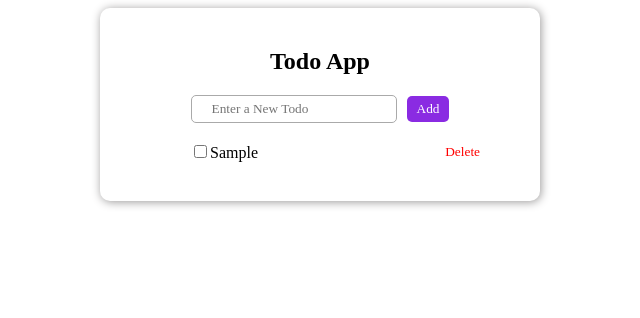
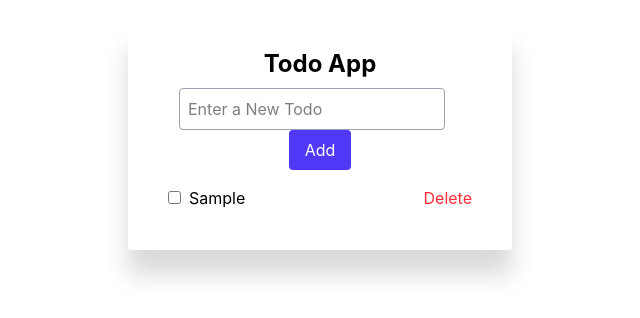
Before and after one commit to Hamse-Bashe/First-React-Project, a React (Vite) app: page / in a window 1280 px wide. Both pictures are taken after typing "Sample" into the empty fields and a click on the button "Add". Shown: the top 318 px of the page, without its empty margins (320-960 px from the left). Built offline with nearby package versions, Linux system fonts and the light colour scheme.

Commit message:
React Exercise 20

```diff
--- a/package.json
+++ b/package.json
@@ -10,8 +10,10 @@
     "preview": "vite preview"
   },
   "dependencies": {
+    "@tailwindcss/vite": "^4.3.3",
     "react": "^19.2.8",
-    "react-dom": "^19.2.8"
+    "react-dom": "^19.2.8",
+    "tailwindcss": "^4.3.3"
   },
   "devDependencies": {
     "@eslint/js": "^10.0.1",
--- a/src/TodoApp.jsx
+++ b/src/TodoApp.jsx
@@ -3,14 +3,13 @@ import TodoContext from './TodoContext';
 import { reducer, initialState } from './reducere';
 import TodoAppList from './TodoAppList'
 import TodoForm from './TodoForm';
-import styles from './todoApp.module.css'
 
 const TodoApp = () => {
 
     const [state, dispatch] = useReducer(reducer, initialState);
 
   return (
-    <div className={styles.todoStyle}>
+    <div className='shadow-[0_25px_25px_rgba(0,0,0,0.15)] w-96 p-6 mt-6 mx-auto rounded'>
       <TodoContext.Provider value={{state, dispatch}}>
           <TodoForm/>
           <TodoAppList/>
--- a/src/TodoForm.jsx
+++ b/src/TodoForm.jsx
@@ -1,6 +1,5 @@
 import React, { useContext, useState } from 'react'
 import TodoContext from './TodoContext';
-import styles from './todoApp.module.css'
 
 
 const TodoForm = () => {
@@ -22,15 +21,18 @@ const {dispatch} = useContext(TodoContext)
     }
 
   return (
-    <div className={styles.todoForm}>
-        <h2>Todo App</h2>
+    <div className='text-center'>
+        <h2 className='font-bold text-2xl'>Todo App</h2>
+        <div className='space-x-4 mt-2'>
             <input
                 type="text"
                 value={text}
                 onChange={(e)=> setText(e.target.value)}
                 placeholder="Enter a New Todo"
+                className='p-2 rounded border border-gray-400'
             />
-        <button onClick={handleAdd}>Add</button>
+            <button onClick={handleAdd} className='bg-indigo-600 py-2 px-4 text-white rounded' >Add</button>
+        </div>
     </div>
   )
 }
--- a/src/TodoListItem.jsx
+++ b/src/TodoListItem.jsx
@@ -1,27 +1,25 @@
 import React, { useContext } from 'react'
 import TodoContext from './TodoContext'
-import styles from './todoApp.module.css'
 
 const TodoListItem = ({todo}) => {
 
     const {dispatch} = useContext(TodoContext);
 
   return (
-    <li>
-        <div>
+    <li className='flex justify-between m-4 items-center'>
+        <div className='space-x-2'>
             <input
                 type="checkbox"
                 onChange={()=> dispatch({type: "toggle", payload: todo.id})}
             />
             <span
-                // style={{textDecoration: todo.comlpeted ? "line-through" : "none", cursor: "pointer"}}
-                className = {todo.comlpeted && styles.ticked}
+                className = {todo.comlpeted ? "line-through text-gray-400" : ""}
 
             >
                 {todo.text}
             </span>
         </div>
-        <button className={styles.deleteButton} onClick={()=> dispatch({type: "delete", payload: todo.id})}>Delete</button>
+        <button className='text-red-500' onClick={()=> dispatch({type: "delete", payload: todo.id})}>Delete</button>
     </li>
   )
 }
--- a/src/index.css
+++ b/src/index.css
@@ -0,0 +1 @@
+@import "tailwindcss";
--- a/vite.config.js
+++ b/vite.config.js
@@ -1,7 +1,11 @@
 import react from '@vitejs/plugin-react'
 import { defineConfig } from 'vite'
+import tailwindcss from '@tailwindcss/vite'
 
 // https://vite.dev/config/
 export default defineConfig({
-  plugins: [react()],
+  plugins: [
+    react(),
+    tailwindcss(),
+  ],
 })
```
Also changed, not shown: 1 other file (tests, documents, lock files or other folders). Lines whose indentation alone changed are shown as unchanged.
